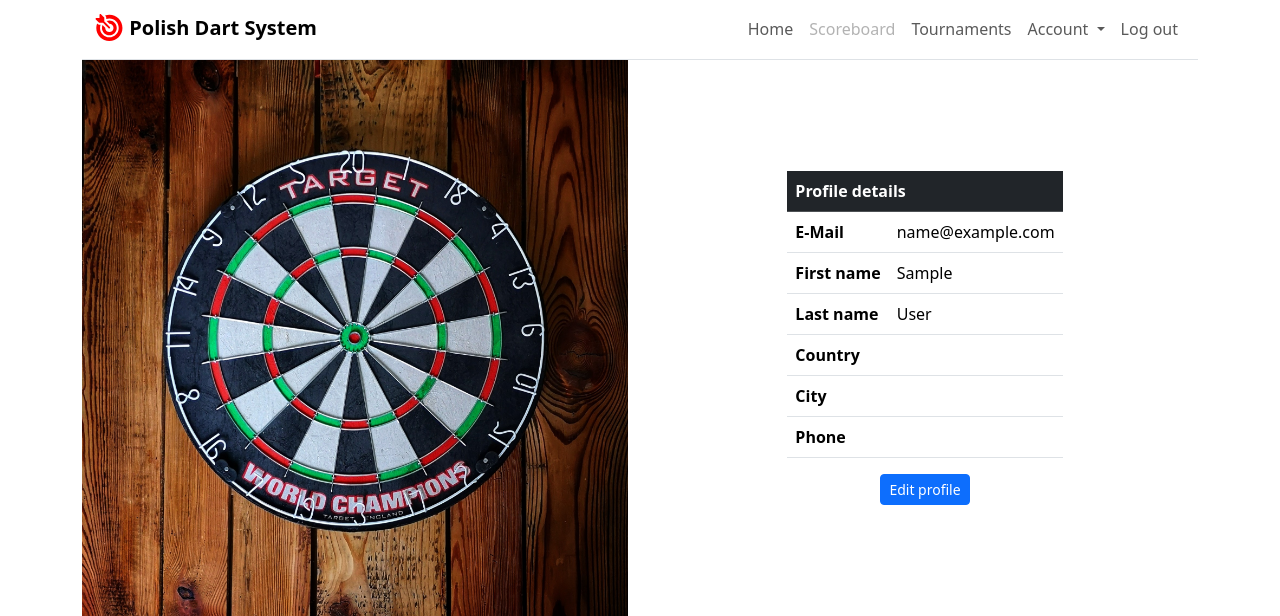
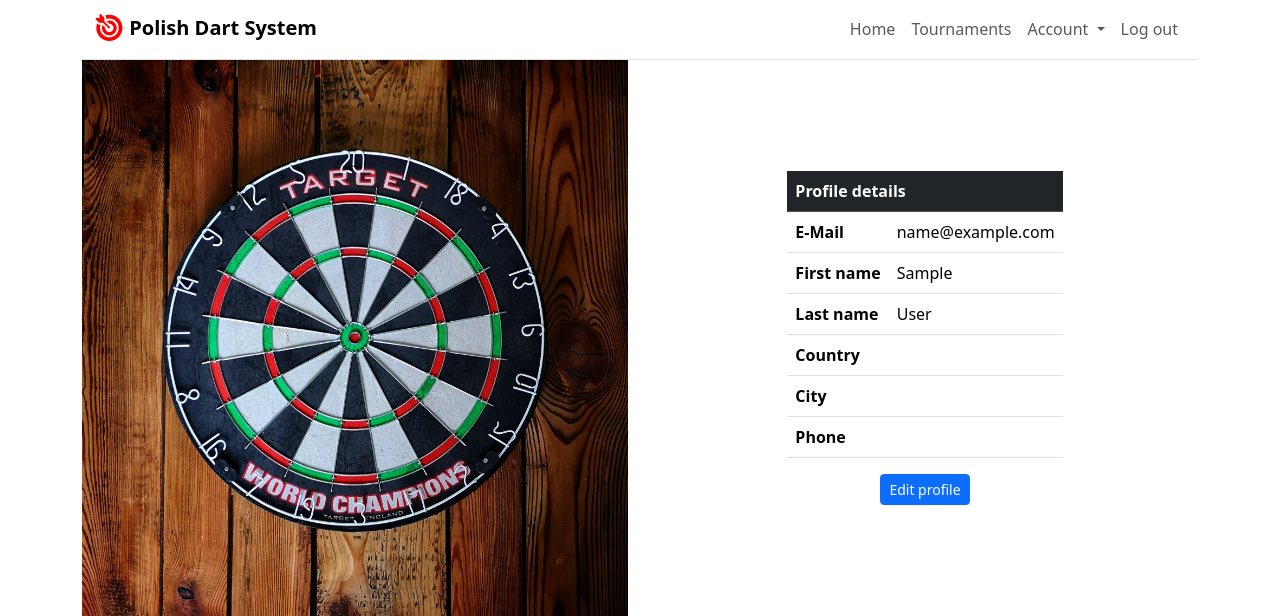
Before and after one commit to pamidev/PolishDartSystem, a Django app: page /profile/1/ in a window 1280 px wide. Shown: the top 616 px of the page. Run offline with Django 4.2, Linux system fonts and the light colour scheme; the visitor is signed in with stand-in values (Sample User, id 1); data comes from the database, SQL or seed files in the repository.

Commit message:
Remove disabled Scoreboard link

```diff
--- a/templates/navbar.html
+++ b/templates/navbar.html
@@ -18,9 +18,6 @@
                         <a class="nav-link {% if request.path == '/' %}active{% endif %}"
                            {% if request.path == '/' %}aria-current="page"{% endif %}
                            href="{% url 'home' %}">Home</a>
-                    </li>
-                    <li class="nav-item">
-                        <a class="nav-link disabled" aria-disabled="true">Scoreboard</a>
                     </li>
                     <li class="nav-item">
                         <a class="nav-link {% if request.path == '/tournaments/' %}active{% endif %}"
```
